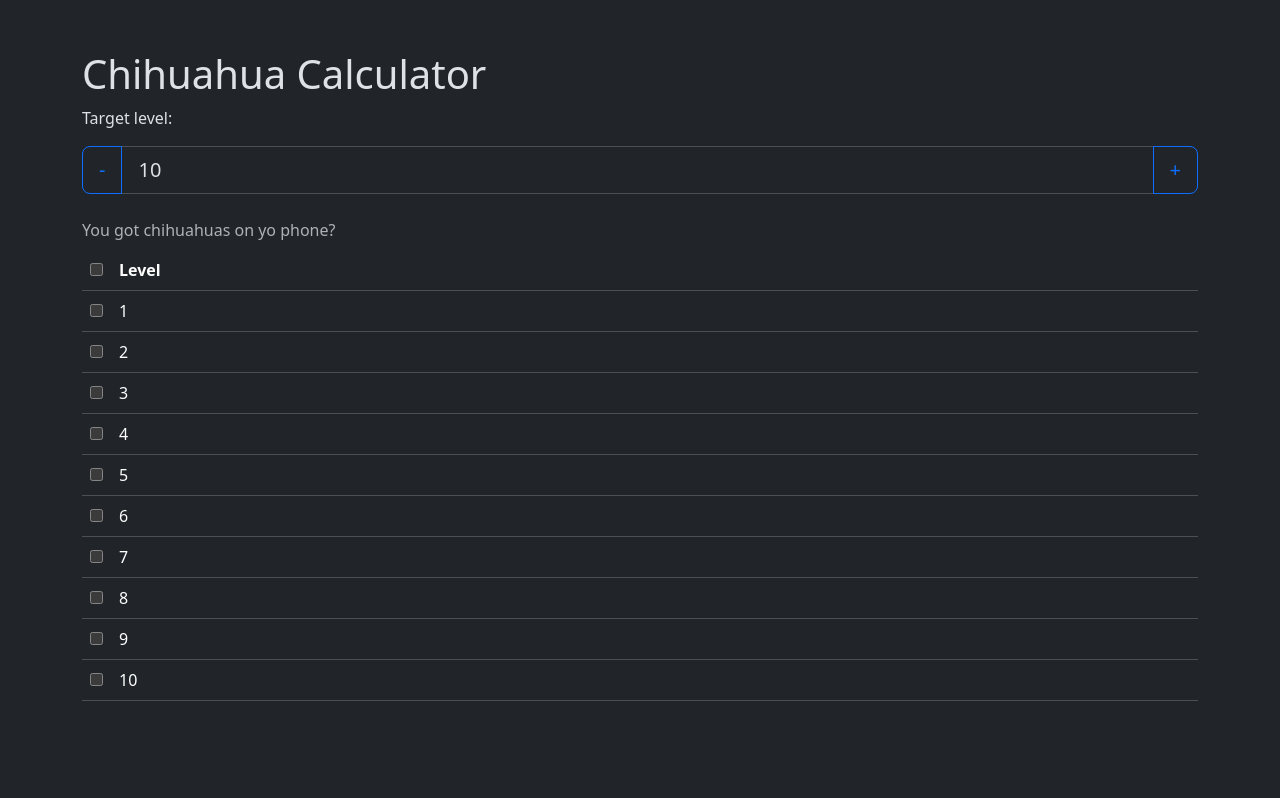
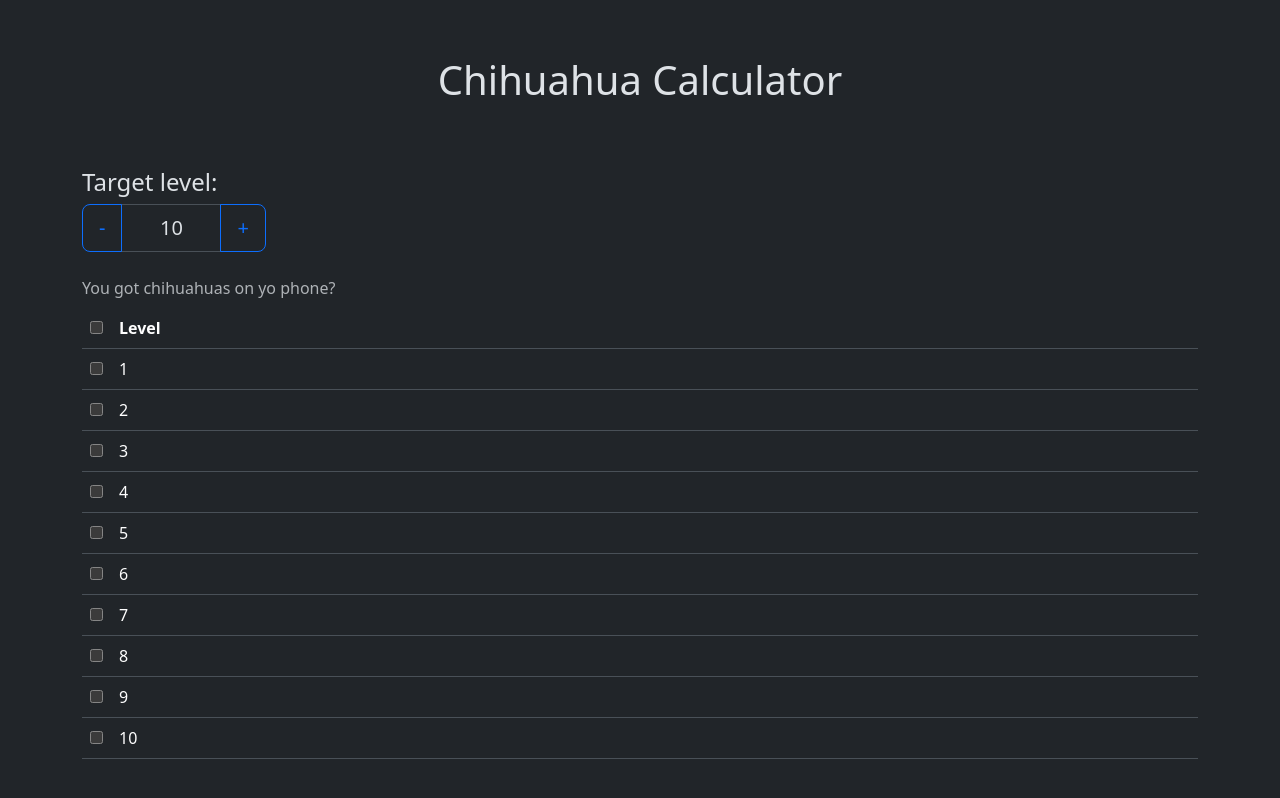
Before and after one commit to adamkirkus/chihuahua-calculator, a React (Vite) app: page / in a window 1280 px wide. Built offline with nearby package versions, Linux system fonts and the light colour scheme.

Commit message:
complete Redux and level selection

```diff
--- a/src/App.css
+++ b/src/App.css
@@ -1,5 +1,12 @@
-#top-spacer {
-  height: 50px;
+#app-title {
+  text-align: center;
+  padding-top: 5%;
+  padding-bottom: 5%;
+}
+
+#input-level {
+  max-width: 5em;
+  text-align: center;
 }
 
 .table td.fit,
@@ -7,3 +14,7 @@
   white-space: nowrap;
   width: 1%;
 }
+
+input.no-caret {
+  caret-color: transparent;
+}
--- a/src/App.tsx
+++ b/src/App.tsx
@@ -1,64 +1,21 @@
-import { useState } from "react";
+// import { useState } from "react";
 import "./App.css";
+import Counter from "./components/Counter";
 import LevelRows from "./components/LevelRows";
 
 function App() {
-   const [count, setCount] = useState(10);
-   const [rows, setRows] = useState(<LevelRows level={10}></LevelRows>);
+   // const [rows, setRows] = useState(<LevelRows level={level}></LevelRows>);
 
    return (
       <>
-         <div id="top-spacer"></div>
          <div className="container">
-            <h1>Chihuahua Calculator</h1>
+            <h1 id="app-title">Chihuahua Calculator</h1>
 
-            <p>Target level:</p>
-
-            <div className="input-group input-group-lg mb-3">
-               <button
-                  className="btn btn-outline-primary"
-                  onClick={() => SubtractRow(count, setRows)}
-               >
-                  -
-               </button>
-               <input
-                  className="form-control"
-                  type="number"
-                  min="0"
-                  max="99"
-                  value={count}
-                  onChange={(evt) => setCount(evt.target.valueAsNumber)}
-               />
-               <button className="btn btn-outline-primary" onClick={() => AddRow(count, setRows)}>
-                  +
-               </button>
-            </div>
-
-            <table className="table">
-               <caption className="caption-top">You got chihuahuas on yo phone?</caption>
-
-               <thead>
-                  <tr>
-                     <th scope="col" className="fit">
-                        <input type="checkbox" />
-                     </th>
-                     <th scope="col">Level</th>
-                  </tr>
-               </thead>
-
-               <tbody id="level-rows">{rows}</tbody>
-            </table>
+            <Counter />
+            <LevelRows />
          </div>
       </>
    );
 }
 
-function AddRow(count: number, setRows: any) {
-   setRows(<LevelRows level={count + 1}></LevelRows>);
-}
-
-function SubtractRow(count: number, setRows: any) {
-   //  setRows(<LevelRows level={}></LevelRows>);
-}
-
 export default App;
--- a/src/redux/store.ts
+++ b/src/app/store.ts
@@ -1,7 +1,9 @@
 import { configureStore } from "@reduxjs/toolkit";
+import simpleReducer from '../features/simpleSlice';
 
 export const store = configureStore({
     reducer: {
+        simple: simpleReducer,
     }
 });
 
--- /dev/null
+++ b/src/components/Counter.tsx
@@ -0,0 +1,38 @@
+import { useAppSelector, useAppDispatch } from "../app/hooks";
+import { increment, decrement } from "../features/simpleSlice";
+
+function Counter() {
+   const level = useAppSelector((state) => state.simple.level);
+   const dispatch = useAppDispatch();
+   return (
+      <>
+         <h4>Target level:</h4>
+
+         <div className="input-group input-group-lg mb-3">
+            <button className="btn btn-outline-primary" onClick={btnMinus_OnClick}>
+               -
+            </button>
+            <input
+               className="form-control no-caret"
+               id="input-level"
+               type="text"
+               readOnly
+               value={level}
+            />
+            <button className="btn btn-outline-primary" onClick={btnPlus_OnClick}>
+               +
+            </button>
+         </div>
+      </>
+   );
+
+   function btnMinus_OnClick() {
+      dispatch(decrement());
+   }
+
+   function btnPlus_OnClick() {
+      dispatch(increment());
+   }
+}
+
+export default Counter;
--- a/src/components/LevelRows.tsx
+++ b/src/components/LevelRows.tsx
@@ -1,22 +1,43 @@
-interface Props {
-   level: number;
-}
+import { useAppSelector } from "../app/hooks";
 
-function LevelRows({ level }: Props) {
+// interface Props {
+//    level: number;
+// }
+
+// function LevelRows({ level }: Props) {
+function LevelRows() {
    const elements = [];
+   const level = useAppSelector((state) => state.simple.level);
    for (let i = 1; i <= level; i++) {
       elements.push(LevelRow(i));
    }
 
-   return elements;
+   return (
+      <>
+         <table className="table">
+            <caption className="caption-top">You got chihuahuas on yo phone?</caption>
+
+            <thead>
+               <tr>
+                  <th scope="col" className="fit">
+                     <input type="checkbox" />
+                  </th>
+                  <th scope="col">Level</th>
+               </tr>
+            </thead>
+
+            <tbody id="level-rows">{elements}</tbody>
+         </table>
+      </>
+   );
 }
 
 function LevelRow(level: number) {
    return (
       <>
-         <tr>
+         <tr key={"levelRow" + level}>
             <td>
-               <input type="checkbox" id={"level" + level} />
+               <input type="checkbox" id={"chkLevel" + level} />
             </td>
             <td>{level}</td>
          </tr>
--- /dev/null
+++ b/src/features/simpleSlice.ts
@@ -0,0 +1,34 @@
+import { createSlice, PayloadAction } from "@reduxjs/toolkit";
+import type { RootState } from "../app/store";
+
+export interface SimpleState {
+    level: number
+};
+
+const initialState: SimpleState = {
+    level: 10
+};
+
+export const simpleSlice = createSlice({
+    name: "simple",
+    initialState,
+    reducers: {
+        increment: state => {
+            if (state.level < 99)
+                state.level += 1;
+        },
+        decrement: state => {
+            if (state.level > 1)
+                state.level -= 1;
+        },
+        setLevel: (state, action: PayloadAction<number>) => {
+            state.level = action.payload;
+        }
+    }
+});
+
+export const { increment, decrement } = simpleSlice.actions;
+
+export const selectLevel = (state: RootState) => state.simple.level;
+
+export default simpleSlice.reducer;
--- a/src/main.tsx
+++ b/src/main.tsx
@@ -3,7 +3,7 @@ import { createRoot } from "react-dom/client";
 import "bootstrap/dist/css/bootstrap.css";
 import App from "./App.tsx";
 import { Provider } from "react-redux";
-import { store } from "./redux/store.ts";
+import { store } from "./app/store.ts";
 
 createRoot(document.getElementById("root")!).render(
    <StrictMode>
```
Also changed, not shown: src/app/hooks.ts (renamed from src/redux/hooks.ts).
